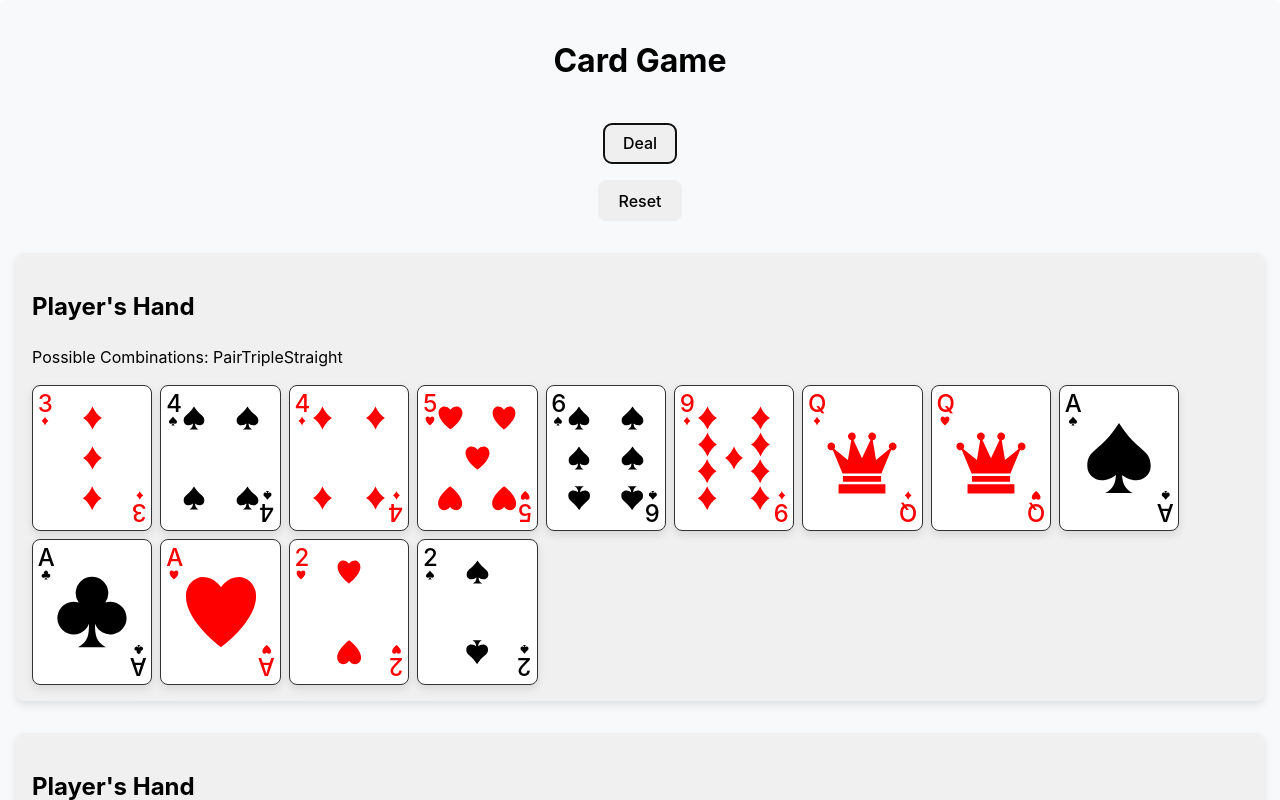
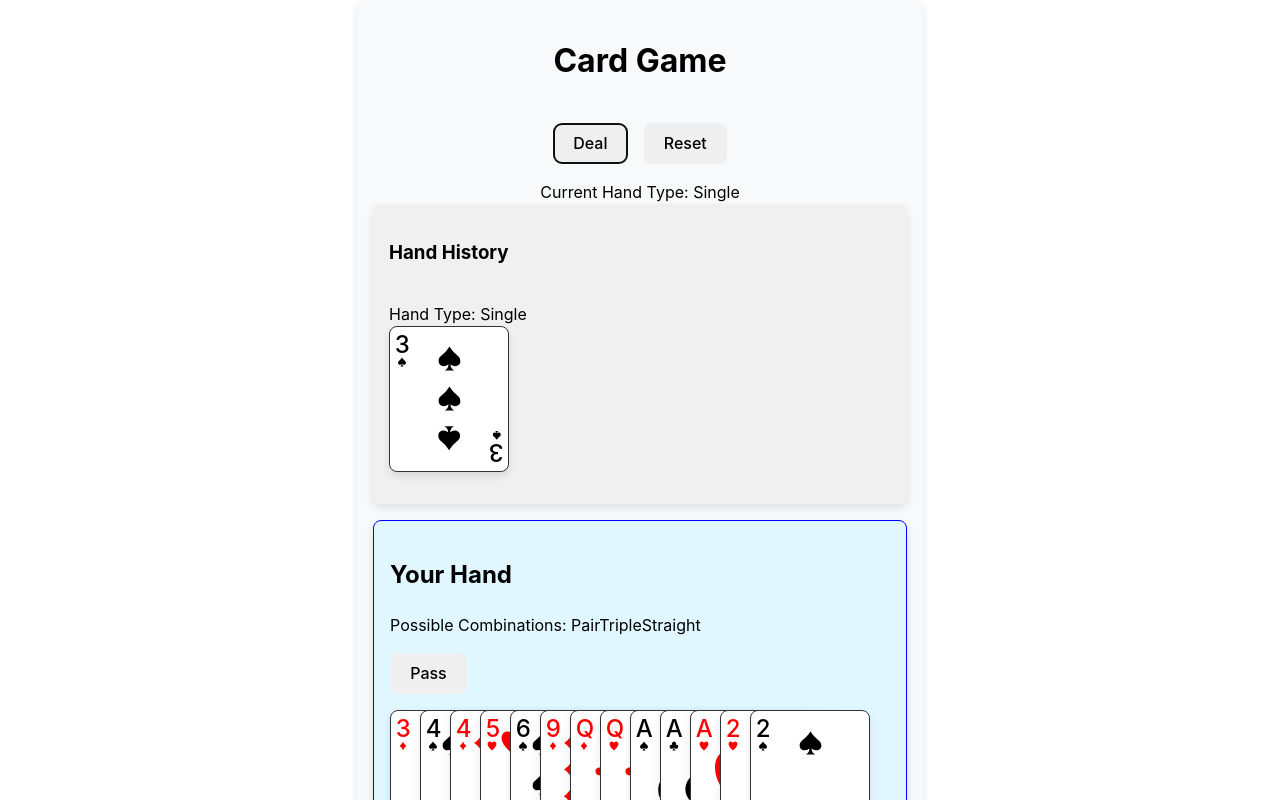
Before and after one commit to kevinphanle/ThirteenCardGame, a React (Vite) app: page / in a window 1280 px wide. Both pictures are taken after a click on the button "Deal". Shown: the top 800 px of the page. Built offline with nearby package versions, Linux system fonts and the light colour scheme.

Commit message:
started computer ai

```diff
--- a/src/App.module.css
+++ b/src/App.module.css
@@ -1,4 +1,14 @@
+.btnContainer {
+  display: flex;
+  justify-content: center;
+  gap: 1rem;
+}
+
 .board {
+  /* position: relative; */
+  /* width: 100%; */
+  /* height: 100vh; */
+
   display: flex;
   flex-direction: column;
   justify-content: center;
@@ -11,13 +21,47 @@
 }
 
 .playArea {
+  /* position: relative; */
   display: flex;
   flex-direction: column;
+  flex-direction: center;
   justify-content: center;
   align-items: center;
-  width: 100%;
+  /* width: 80%; */
+  /* height: 80%; */
   background-color: #f8f9fa;
   border-radius: 8px;
+}
+
+.playerHand {
+  /* position: absolute; */
+  display: flex;
+  justify-content: center;
+  align-items: center;
+
+  &.bottom {
+    bottom: 10px;
+    left: 50%;
+    /* transform: translateX(-50%); */
+  }
+
+  &.top {
+    top: 10px;
+    left: 50%;
+    /* transform: translateX(-50%); */
+  }
+
+  &.left {
+    top: 50%;
+    left: 10px;
+    /* transform: translateY(-50%); */
+  }
+
+  &.right {
+    top: 50%;
+    right: 10px;
+    /* transform: translateY(-50%); */
+  }
 }
 
 .deck {
@@ -29,6 +73,11 @@
   border-radius: 8px;
   background-color: #ccc;
   box-shadow: 0 4px 8px rgba(0,0,0,.1);
+}
+
+.cardContainer {
+  position: absolute;
+  transition: transform 0.2s;
 }
 
 .card {
@@ -102,11 +151,31 @@
     right: .3rem;
     transform: rotate(180deg);
   }
+
+  span {
+    backface-visibility: hidden;
+  }
+}
+
+.hidden {
+  transform: rotateY(180deg);
+}
+
+.cardBack {
+  background-color: blue; /* Change this to your desired color */
+  width: 100%;
+  height: 100%;
+  display: flex;
+  align-items: center;
+  justify-content: center;
+  color: white; /* Change this to your desired text color */
+  font-size: 2rem; /* Change this to your desired font size */
 }
 
 .selected {
   border: 2px solid #007bff;
   background-color: #e0f7ff;
+  transform: translateY(-20px);
 }
 
 .centerArea {
@@ -510,6 +579,8 @@
 
 
 .player {
+  width: 100%;
+  box-sizing: border-box;
   margin: 1rem 0;
   padding: 1rem;
   background-color: #f0f0f0;
@@ -530,4 +601,20 @@
   display: flex;
   flex-wrap: wrap;
   gap: 0.5rem;
+  position: relative;
+  height: 150px;
+  min-width: 500px;
 }
+
+.handHistoryContainer {
+  display: flex;
+  flex-direction: column;
+  gap: 1rem;
+  padding: 1rem;
+  border-radius: 8px;
+  background-color: #f0f0f0;
+  box-shadow: 0 4px 8px rgba(0, 0, 0, 0.1);
+  width: 100%;
+  box-sizing: border-box;
+  height: 300px;
+}
--- a/src/Card.tsx
+++ b/src/Card.tsx
@@ -98,9 +98,15 @@ const Card: React.FC<CardProps> = ({card, onClick, selected}) => {
   return (
     <div
       onClick={() => onClick && onClick(card)}
-      className={`${styles.card} ${selected ? styles.selected : ""}`}
+      className={`${styles.card} ${selected ? styles.selected : ""} ${card.hidden ? styles.hidden : ''}`}
       style={{ color: suitColor }}
     >
+      {card.hidden ? (
+        <div className={styles.cardBack}>
+          <span>🂠</span>
+        </div>
+      ) : (
+        <React.Fragment>
           <div className={styles.topLeft}>
             <p className={styles.number}>{card.rank}</p>
             <div className={`${styles.suit} ${styles[card.suit]}`} ></div>
@@ -114,6 +120,8 @@ const Card: React.FC<CardProps> = ({card, onClick, selected}) => {
             <p className={styles.number}>{card.rank}</p>
             <div className={`${styles.suit} ${styles[card.suit]}`} ></div>
           </div>
+        </React.Fragment>
+      )}
     </div>
   )
 }
--- a/src/Game.tsx
+++ b/src/Game.tsx
@@ -45,8 +45,10 @@ const Game: React.FC = () => {
   return (
     <div className={classNames.board}>
       <h1>Card Game</h1>
-      <button onClick={handleDeal}>Deal</button>
-      <button onClick={handleReset}>Reset</button>
+      <div className={classNames.btnContainer}>
+        <button onClick={handleDeal}>Deal</button>
+        <button onClick={handleReset}>Reset</button>
+      </div>
 
       <PlayArea
         playerHands={playerHands}
--- a/src/PlayArea.tsx
+++ b/src/PlayArea.tsx
@@ -4,6 +4,7 @@ import Player from './Player';
 import classNames from './App.module.css';
 import { useGameContext } from './GameContext';
 import { getHandType } from './HandTypeUtils';
+import Card from './Card';
 
 interface PlayAreaProps {
   playerHands: CardType[][];
@@ -40,39 +41,43 @@ const PlayArea: React.FC<PlayAreaProps> = ({ playerHands, onPlayCards }) => {
   ]
   return (
     <div className={classNames.playArea}>
-      <div className="play-area">
-        {
-          playedCards.map((card, index) => (
-            <div key={index} className={classNames.playedCard}>
-              <span>{card.rank}</span>
-              <span>{card.suit}</span>
-            </div>
-          ))
-        }
-
       {currentHandType && <div className="current-hand-type">Current Hand Type: {currentHandType}</div>}
 
-        { handHistory.length > 0 && <div className="hand-history">
+      { handHistory.length > 0 && <div className={classNames.handHistoryContainer}>
         <h3>Hand History</h3>
         {handHistory.map((entry, index) => (
           <div key={index} className="entry">
             <span>Hand Type: {entry.handType}</span>
             {entry.cards.map((card, cardIndex) => (
-                <span key={cardIndex}>{card.rank} {card.suit}</span>
+              <div
+                className={classNames.cardContainer}
+                key={cardIndex}
+                style={{ marginLeft: `${cardIndex * 30}px` }}
+              >
+                <Card
+                key={cardIndex}
+                card={{...card, hidden: false}}
+                />
+              </div>
             ))}
           </div>
         ))}
       </div>}
-      </div>
-      {playerHands.map((hand, index) => (
+      {playerHands.map((hand, index) => {
+        const positionClass = index === 0 ? 'bottom' : index === 1 ? 'top' : index === 2 ? 'left' : 'right';
+        const isUserControlled = index === 0;
+        return (
+          <div key={index} className={`${classNames.playerHand} ${classNames[positionClass]}`}>
             <Player
-          key={index}
               initialHand={hand}
               onPlayCards={handlePlayCards}
               isCurrentPlayer={index === currentPlayer}
               onPass={handlePass}
+              isUserControlled={isUserControlled}
             />
-      ))}
+          </div>
+        );
+      })}
     </div>
   );
 };
--- a/src/Player.tsx
+++ b/src/Player.tsx
@@ -1,4 +1,4 @@
-import React, { useEffect, useMemo } from "react";
+import React, { useState, useEffect, useMemo, useCallback } from "react";
 import { Card as CardType } from "./types";
 import classNames from './App.module.css'
 import Card from "./Card";
@@ -12,20 +12,21 @@ interface PlayerProps {
   onPlayCards?: (cards: CardType[]) => void;
   isCurrentPlayer?: boolean;
   onPass: () => void;
+  isUserControlled?: boolean;
 }
 
 const rankOrder = ['3', '4', '5', '6', '7', '8', '9', '10', 'J', 'Q', 'K', 'A', '2'];
 const suitOrder = ['Spades', 'Clubs', 'Diamonds', 'Hearts'];
 
-const Player: React.FC<PlayerProps> = ({ initialHand, onPlayCards, isCurrentPlayer, onPass}) => {
-  const [hand, setHand] = React.useState<CardType[]>(initialHand);
-  const [selectedCards, setSelectedCards] = React.useState<CardType[]>([]);
-  const [handType, setHandType] = React.useState<string | null>(null);
-  const {playedCards, currentHandType, setCurrentHandType, handHistory, setHandHistory} = useGameContext();
+const Player: React.FC<PlayerProps> = ({ initialHand, onPlayCards, isCurrentPlayer, onPass, isUserControlled}) => {
+  const [hand, setHand] = useState<CardType[]>(initialHand.map(card => ({ ...card, hidden: !isUserControlled })));
+  const [selectedCards, setSelectedCards] = useState<CardType[]>([]);
+  const [handType, setHandType] = useState<string | null>(null);
+  const {setCurrentHandType, handHistory, setHandHistory} = useGameContext();
 
   useEffect(() => {
-    setHand(sortHand(initialHand));
-  }, [initialHand]);
+    setHand(sortHand(initialHand.map(card => ({ ...card, hidden: !isUserControlled }))));
+  }, [initialHand, isUserControlled]);
 
   const handleCardSelect = (card: CardType) => {
     const isSelected = selectedCards.some(selectedCard => selectedCard.rank === card.rank && selectedCard.suit === card.suit);
@@ -100,7 +101,7 @@ const Player: React.FC<PlayerProps> = ({ initialHand, onPlayCards, isCurrentPlay
   const possibleCombinations = useMemo(() => checkForPossibleCombinations(hand), [hand]);
 
   const isCardHigher = (card: CardType, latestPlayedCard: CardType): boolean => {
-    const rankOrderForComparison = handType === 'Single' ? rankOrder : rankOrder.slice(0, -1);
+    const rankOrderForComparison = (handType === 'Pair' || handType === 'Single') ? rankOrder : rankOrder.slice(0, -1);
     if (rankOrderForComparison.indexOf(card.rank) === rankOrderForComparison.indexOf(latestPlayedCard.rank)) {
       return suitOrder.indexOf(card.suit) > suitOrder.indexOf(latestPlayedCard.suit);
     }
@@ -109,21 +110,23 @@ const Player: React.FC<PlayerProps> = ({ initialHand, onPlayCards, isCurrentPlay
   }
 
   const isCardPlayable = (cards: CardType[]): boolean => {
-    if (handHistory.length === 0) return true;
-
     const selectedHandType = getHandType(cards);
     const currentHand = handHistory[handHistory.length - 1];
 
-    if (selectedHandType !== currentHand.handType || currentHand.cards.length !== cards.length) {
+    if (handHistory.length === 0 && selectedHandType ) {
+      return true;
+    }
+
+    if (selectedHandType !== currentHand?.handType || currentHand?.cards.length !== cards.length || selectedHandType === null) {
       return false;
     }
 
-    if (playedCards.length === 0) return true;
     // check last card of current hand and compare to last card of selected cards
     return isCardHigher(cards[cards.length - 1], currentHand.cards[currentHand.cards.length - 1]);
   }
 
   const playHand = () => {
+    console.log('play hand', selectedCards);
     if (isCardPlayable(selectedCards)) {
       const newHand = hand.filter(card => !selectedCards.some(selectedCard => selectedCard.rank === card.rank && selectedCard.suit === card.suit));
       console.log('selected cards', selectedCards);
@@ -148,9 +151,53 @@ const Player: React.FC<PlayerProps> = ({ initialHand, onPlayCards, isCurrentPlay
     onPass();
   }
 
+  const autoSelectAndPlayCards = useCallback(() => {
+    const generateCombinations = (hand: CardType[]): CardType[][] => {
+      const results: CardType[][] = [];
+
+      const generate = (start: number, combo: CardType[]): void => {
+        for (let i = start; i < hand.length; i++) {
+          const newCombo = [...combo, hand[i]];
+          results.push(newCombo);
+          generate(i + 1, newCombo);
+        }
+      }
+
+      generate(0, []);
+      return results;
+    }
+
+    const combinations = generateCombinations(hand);
+    const playableCombinations = combinations.filter(combination => isCardPlayable(combination));
+
+    console.log('playableCombinations', playableCombinations);
+    if (playableCombinations.length > 0) {
+      const bestCombination = playableCombinations[0];
+      console.log('bestCombination', bestCombination);
+      setSelectedCards(bestCombination);
+    } else {
+      passTurn();
+    }
+  }, [hand, isCardPlayable]);
+
+  useEffect(() => {
+    if (isCurrentPlayer && !isUserControlled) {
+      autoSelectAndPlayCards();
+    }
+  }, [isCurrentPlayer, isUserControlled]);
+
+  useEffect(() => {
+    if (selectedCards.length > 0 && !isUserControlled) {
+      playHand();
+    }
+  }, [selectedCards]);
+
+  console.log('hand', hand);
+
   return (
     <div className={`${isCurrentPlayer ? classNames['active-player'] : ''} ${classNames.player}`}>
-      <h2>Player's Hand</h2>
+      {isUserControlled && <h2>Your Hand</h2>}
+      {!isUserControlled && <h2>Player's Hand</h2>}
       {selectedCards.length > 0 && isCurrentPlayer &&
         <button onClick={playHand}>Play cards</button>
       }
@@ -165,12 +212,17 @@ const Player: React.FC<PlayerProps> = ({ initialHand, onPlayCards, isCurrentPlay
       <div className={classNames.hand}>
         {
           hand.map((card, index) => (
-            <Card
+            <div
               key={index}
-              card={card}
-              onClick={handleCardSelect}
-              selected={selectedCards.some(selectedCard => selectedCard.rank === card.rank && selectedCard.suit === card.suit)}
-              />
+              className={classNames.cardContainer}
+              style={{left: `${index * 30}px`}}
+              onClick={() => handleCardSelect(card)}
+            >
+              <Card
+                card={card}
+                selected={selectedCards.some(selectedCard => selectedCard.rank === card.rank && selectedCard.suit === card.suit)}
+                />
+            </div>
           ))
         }
       </div>
--- a/src/index.css
+++ b/src/index.css
@@ -7,6 +7,8 @@
   text-rendering: optimizeLegibility;
   -webkit-font-smoothing: antialiased;
   -moz-osx-font-smoothing: grayscale;
+
+  width: 100%;
 }
 
 
--- a/src/types.ts
+++ b/src/types.ts
@@ -5,4 +5,5 @@ export interface Card {
   suit: Suit;
   rank: Rank;
   ownerIndex: number;
+  hidden?: boolean;
 }
```
Lines whose indentation alone changed are shown as unchanged.
